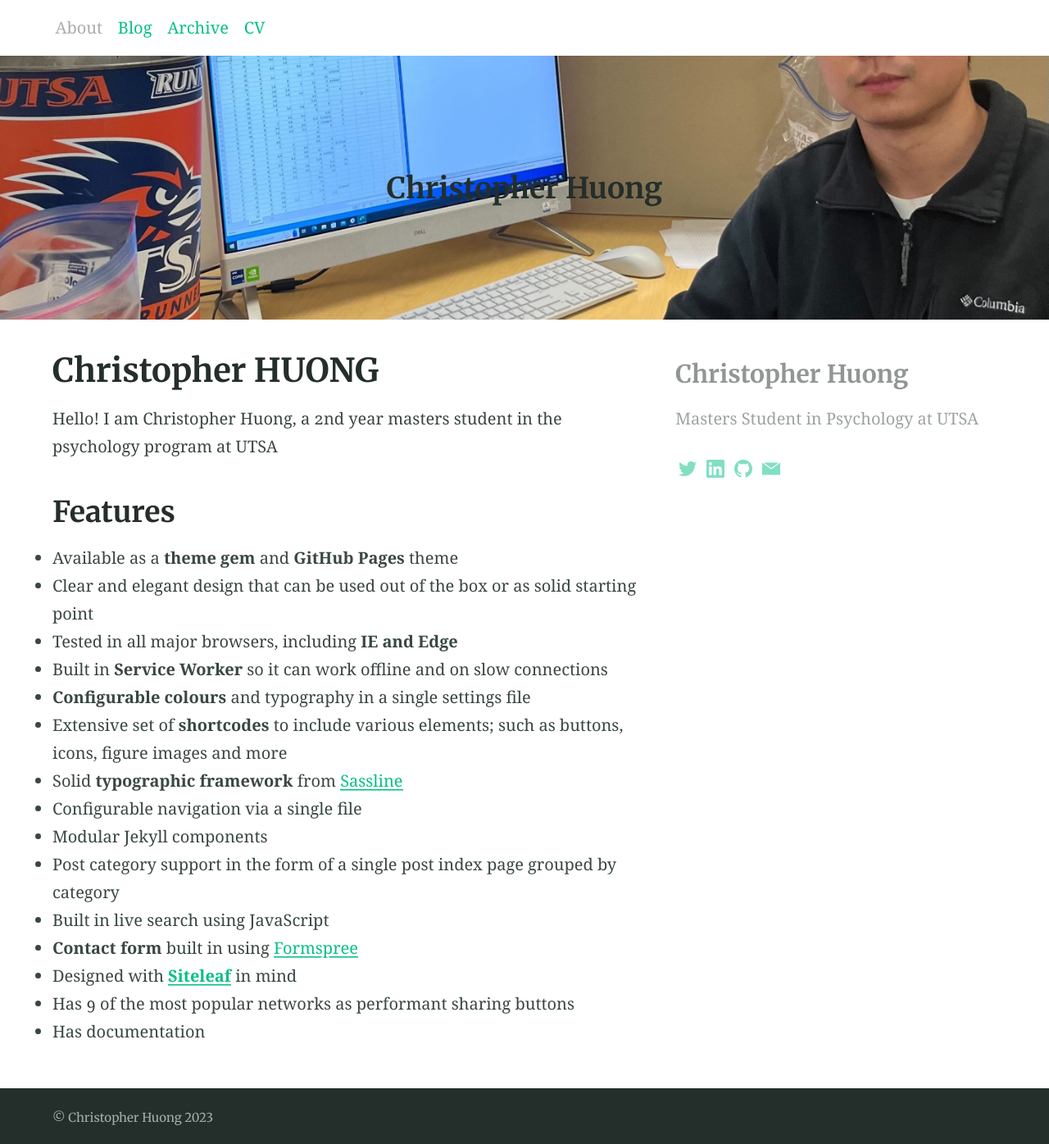
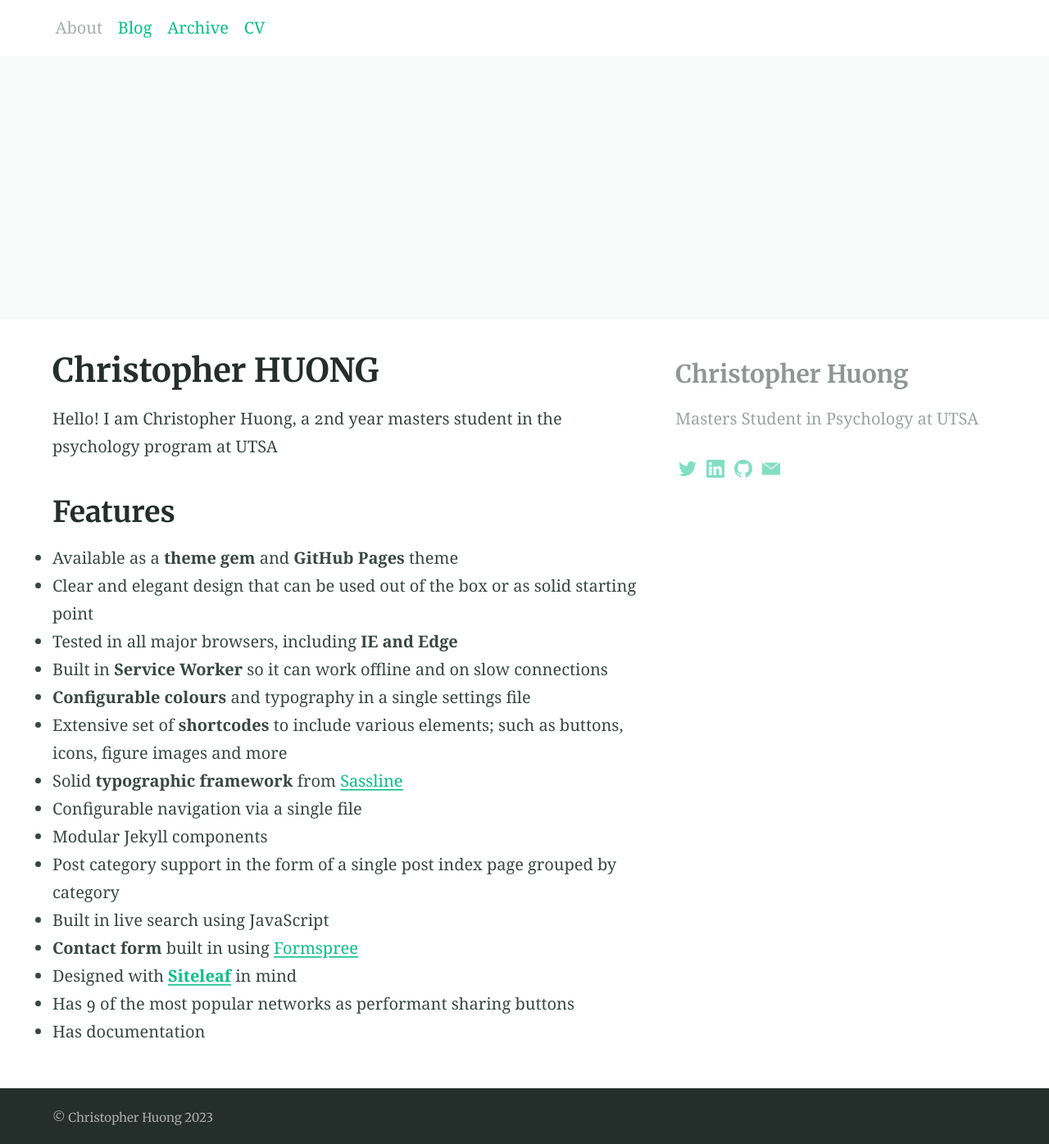
Before and after one commit to christopherhuong/christopherhuong.github.io, a Jekyll site: the page built from index.md, in a window 1280 px wide. Shown: the whole page at 82% size. Built offline with Jekyll 4.4.1, drawn with Linux system fonts in a browser that asks for light colours.

Commit message:
Update index.md

```diff
--- a/index.md
+++ b/index.md
@@ -1,8 +1,7 @@
 ---
 title: Christopher HUONG
-feature_text: |
-  ## Christopher Huong
-feature_image: "assets/chris_pic.jpg"
+feature_text:
+feature_image: ""
 excerpt: ""
 aside: true
 ---
```
